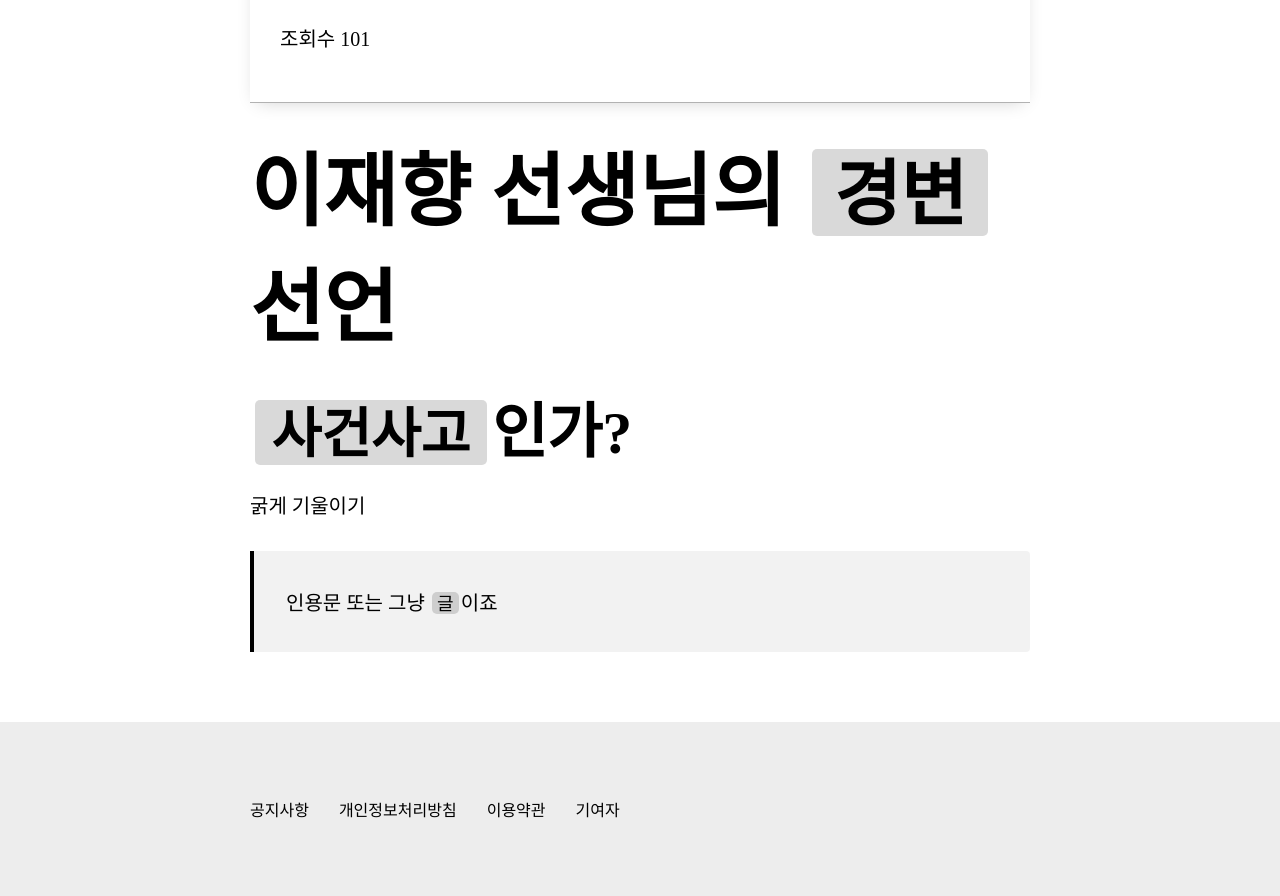
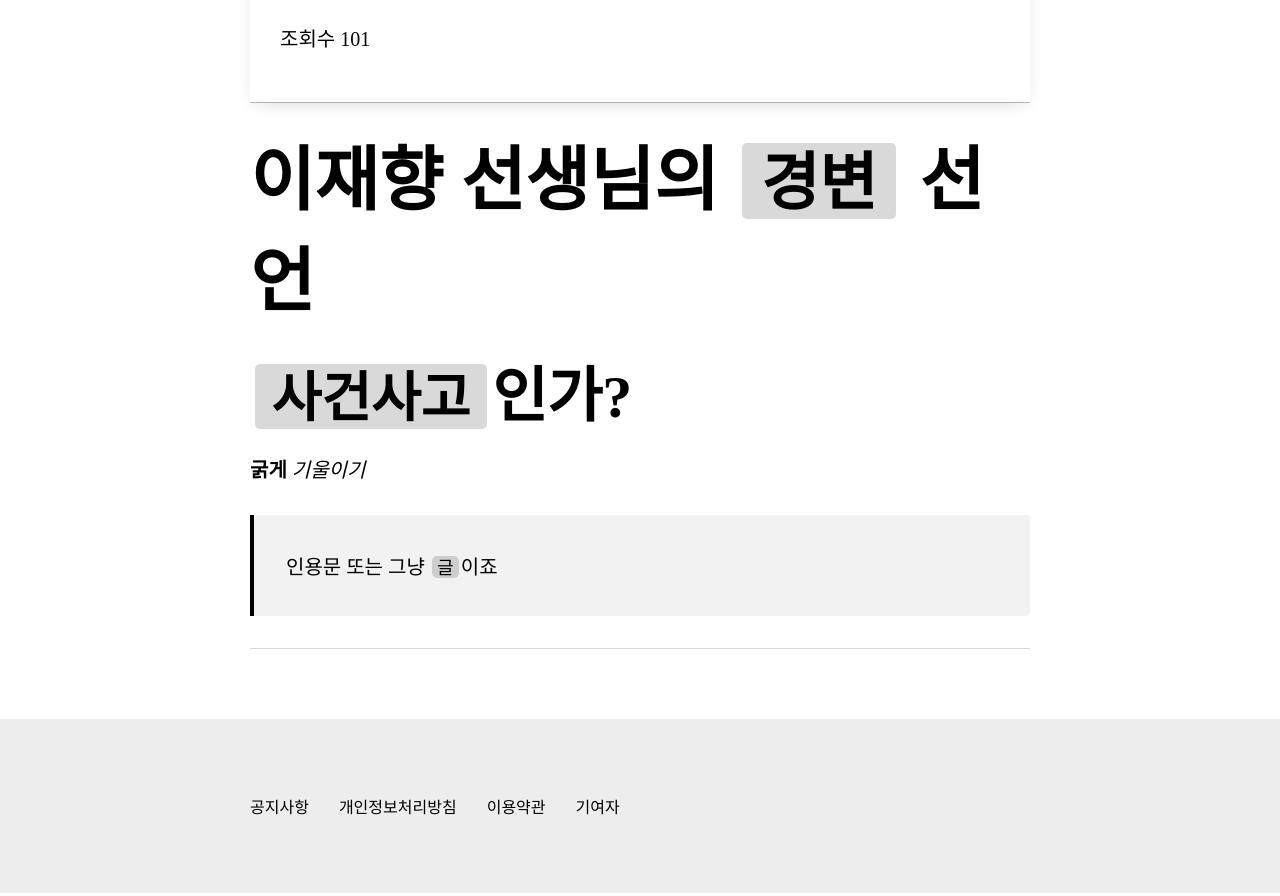
Before and after one commit to henrywoo0/kt-wiki, a React (Create React App) app in the folder frontend/: page / in a window 1280 px wide. Shown: the part 1400-2296 px from the top of the page. Built offline with nearby package versions, Linux system fonts and the light colour scheme.

Commit message:
:memo: :: markdown rendering

```diff
--- a/frontend/src/components/main/Main.js
+++ b/frontend/src/components/main/Main.js
@@ -16,7 +16,7 @@ function Main() {
   };
 
   const markdown =
-    "# 이재향 선생님의 `경변` 선언\n## `사건사고`인가?\n**굵게** *기울이기*\n> 인용문 또는 그냥 `글`이죠";
+    "# 이재향 선생님의 `경변` 선언\n## `사건사고`인가?\n**굵게** *기울이기*\n> 인용문 또는 그냥 `글`이죠\n---";
 
   return (
     <div className="main">
--- a/frontend/src/components/markdown/Markdown.css
+++ b/frontend/src/components/markdown/Markdown.css
@@ -1,6 +1,6 @@
 h1 {
-  font-size: 80px;
-  font-weight: 700;
+  font-size: 70px;
+  font-weight: 650;
   margin-block-start: 0.3em;
   margin-block-end: 0.3em;
   margin-inline-start: 0px;
@@ -51,3 +51,17 @@ p {
   margin-inline-start: 0px;
   margin-inline-end: 0px;
 }
+
+hr {
+  height: 1px;
+  background-color: rgba(0, 0, 0, 0.15);
+  border: none;
+}
+
+strong {
+  font-weight: 900;
+}
+
+em {
+  font-style: italic;
+}
```
